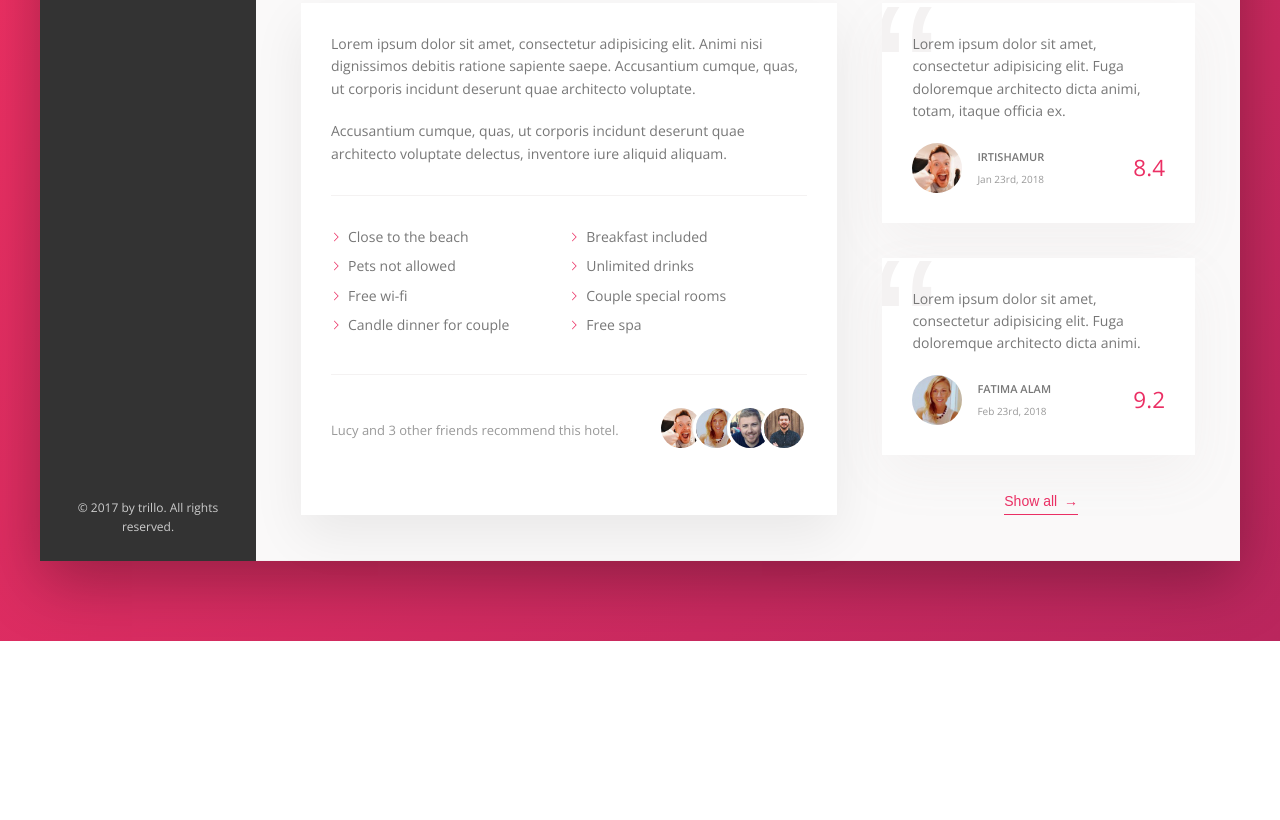
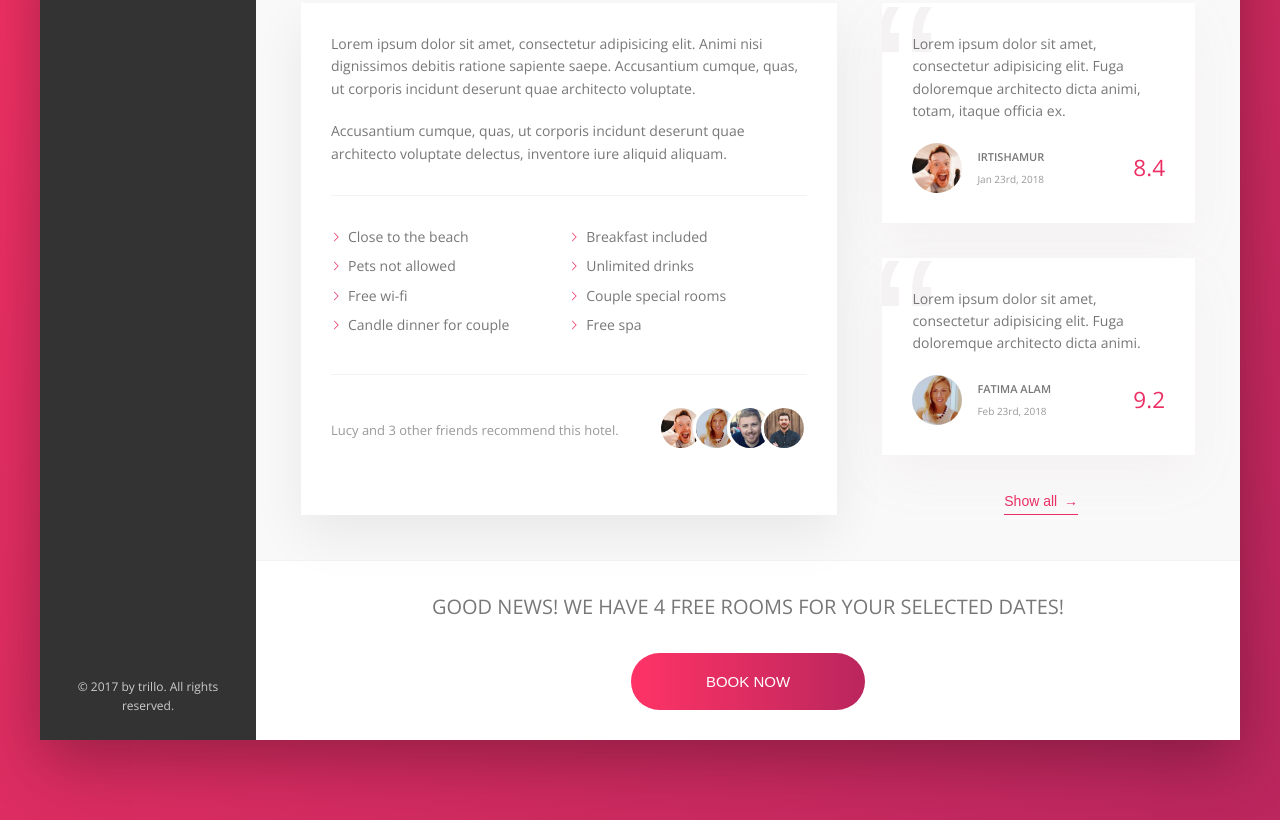
Before and after one commit to ratiarahman/Trillo, a website: page index.html in a window 1280 px wide. Shown: the part 664-1484 px from the top of the page. Before the commit the page ends 1305 px from the top, so only its background shows below. Drawn offline with nearby package versions, Linux system fonts and the light colour scheme.

Commit message:
booking complete

```diff
--- a/index.html
+++ b/index.html
@@ -198,6 +198,15 @@
                             <button class="btn-inline">Show all <span>&rarr;</span></button>
                         </div>
                     </div>
+                    <div class="booking">
+                        <h2 class="booking__heading">
+                            Good news! We have 4 free rooms for your selected dates!
+                        </h2>
+                        <button class="btn">
+                            <span class="btn__visible">Book now</span>
+                            <span class="btn__invisible">Only 4 rooms left</span>
+                        </button>
+                    </div>
                 </main>
             </div>
         </div>
--- a/sass/_components.scss
+++ b/sass/_components.scss
@@ -375,9 +375,9 @@
         margin-right: auto;
     }
 
-    &__people{
+    // &__people{
 
-    }
+    // }
 
     &__photo{
         height: 4rem;
@@ -454,3 +454,67 @@
         z-index: 1;
     }
 }
+
+//BOOKING
+.booking{
+    text-align: center;
+    padding: 3rem 0;
+    background-color: #fff;
+
+    &__heading{
+        margin-bottom: 3rem;
+        font-size: 2rem;
+        font-weight: 300;
+        text-transform: uppercase;
+
+    }
+}
+
+//BTN
+.btn{
+    border: none;
+    font-size: 1.5rem;
+    font-weight: 300;
+    text-transform: uppercase;
+    background-image: linear-gradient(to right, var(--color-primary-light), var(--color-primary-dark));
+    border-radius: 100px;
+    color: #fff;
+    position: relative;
+    cursor: pointer;
+    overflow: hidden;
+
+    & > *{
+        display: inline-block;
+        height: 100%;
+        width: 100%;
+        transition: all .3s;
+    }
+
+    &__visible{
+        padding: 2rem 7.5rem;
+    }
+
+    &__invisible{
+        padding: 2rem 0;
+        position: absolute;
+        left: 0;
+        top: -100%;
+    }
+
+    &:hover {
+        background-image: linear-gradient(to left, var(--color-primary-light), var(--color-primary-dark));
+    }
+
+    &:hover &__invisible{
+        top: 0;
+    }
+
+    &:hover &__visible{
+        transform: translateY(100%);
+    }
+
+    &:focus {
+        outline: none;
+        animation: infiniteAnimation 1s infinite;
+    }
+}
```
Also changed, not shown: css/style.css.
